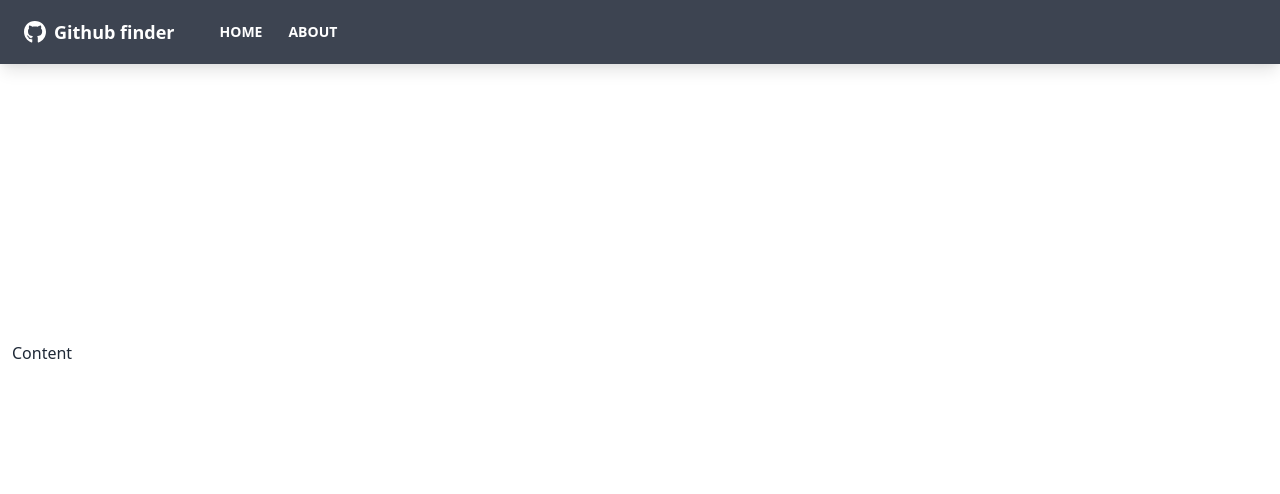
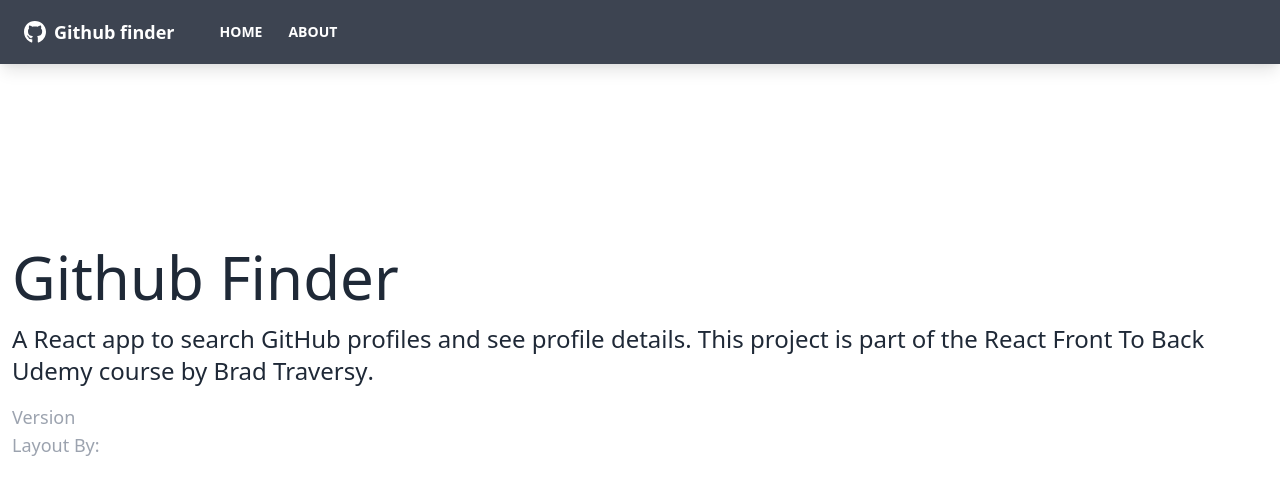
Before and after one commit to Silviardp/github-finder, a React (Create React App) app: page /about in a window 1280 px wide. Shown: the top 494 px of the page. Built offline with nearby package versions, Linux system fonts and the light colour scheme.

Commit message:
added about, notfound and home pages

```diff
--- a/src/App.js
+++ b/src/App.js
@@ -1,4 +1,7 @@
-import {BrowserRouter as Router, Route} from 'react-router-dom'
+import {BrowserRouter as Router, Route, Routes} from 'react-router-dom'
+import Home from './pages/Home';
+import About from './pages/About';
+import NotFound from './pages/NotFound';
 import Navbar from './components/layout/Navbar';
 import Footer from './components/layout/Footer';
 
@@ -9,7 +12,13 @@
         <Navbar />
 
         <main className='container mx-auto px-3 pb-12'>
-          Content
+          <Routes>
+            <Route path="/" element={<Home />} />
+            <Route path="/about" element={<About />} />
+            <Route path="/notfound" element={<NotFound />} />
+            <Route path="/*" element={<NotFound />} />
+
+          </Routes>
         </main>
 
         <Footer />
--- /dev/null
+++ b/src/pages/About.jsx
@@ -0,0 +1,31 @@
+function About() {
+ return (
+  <div>
+   <h1 className="text-6xl mb-4">Github Finder</h1>
+      <p className='mb-4 text-2xl font-light'>
+        A React app to search GitHub profiles and see profile details. This
+        project is part of the
+        <a href='https://www.udemy.com/course/modern-react-front-to-back/'>
+          {' '}
+          React Front To Back
+        </a>{' '}
+        Udemy course by
+        <strong>
+          <a href='https://traversymedia.com'> Brad Traversy</a>
+        </strong>
+        .
+      </p>
+      <p className='text-lg text-gray-400'>
+        Version <span className='text-white'>1.0.0</span>
+      </p>
+      <p className='text-lg text-gray-400'>
+        Layout By:
+        <a className='text-white' href='https://twitter.com/hassibmoddasser'>
+          Hassib Moddasser
+        </a>
+      </p>
+  </div>
+ )
+}
+
+export default About
--- /dev/null
+++ b/src/pages/Home.jsx
@@ -0,0 +1,7 @@
+export default function Home() {
+ return (
+  <div>
+   <h1 className="text-6xl">Welcome</h1>
+  </div>
+ )
+}
--- /dev/null
+++ b/src/pages/NotFound.jsx
@@ -0,0 +1,21 @@
+import { FaHome } from 'react-icons/fa'
+import { Link } from 'react-router-dom'
+
+function NotFound() {
+  return (
+    <div className='hero'>
+      <div className='text-center hero-content'>
+        <div className='max-w-lg'>
+          <h1 className='text-8xl font-bold mb-8'>Oops!</h1>
+          <p className='text-5xl mb-8'>404 - Page Not Found!</p>
+          <Link className='btn btn-primary btn-lg' to='/'>
+            <FaHome className='mr-2' />
+            Back To Home
+          </Link>
+        </div>
+      </div>
+    </div>
+  )
+}
+
+export default NotFound
```
